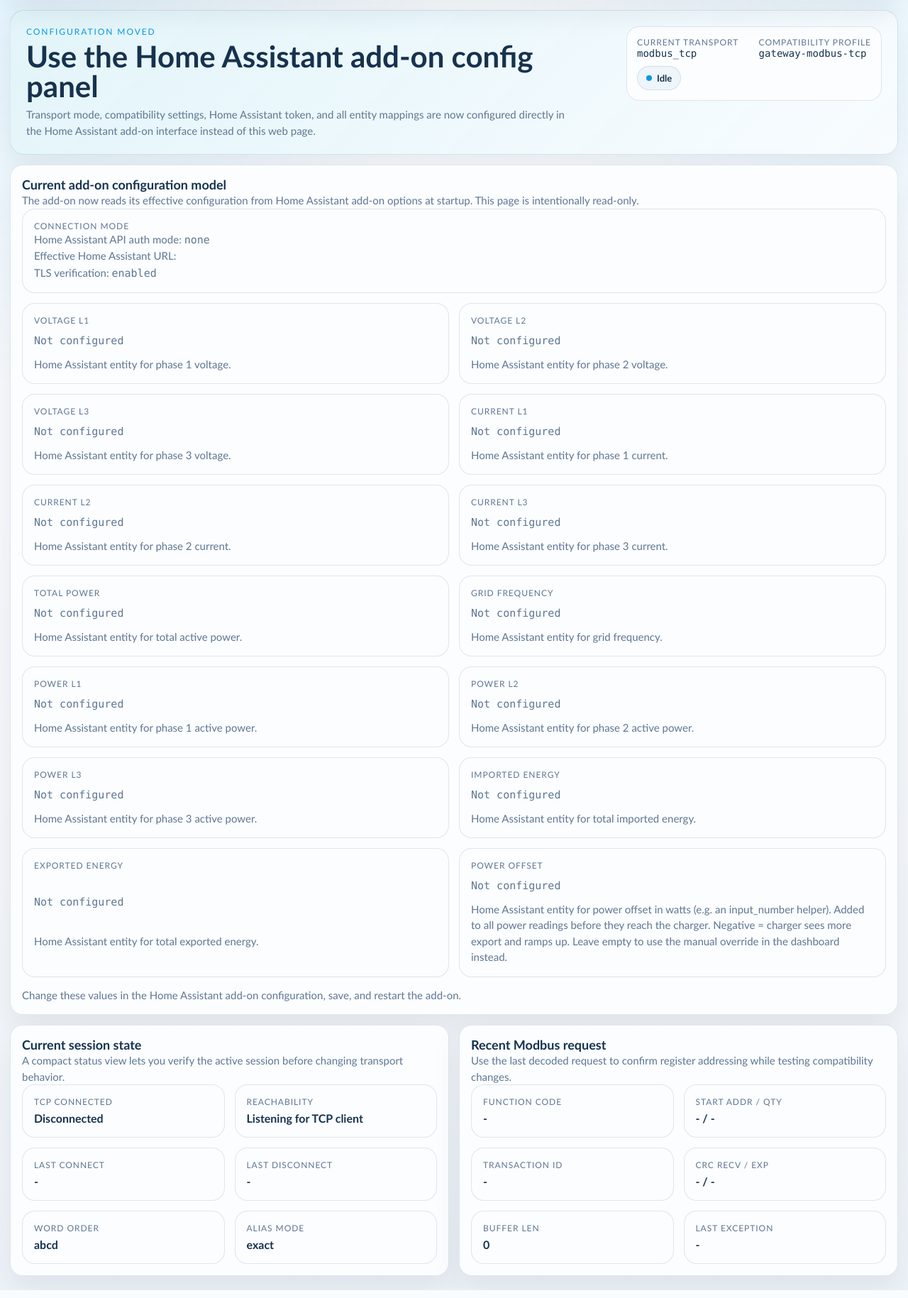
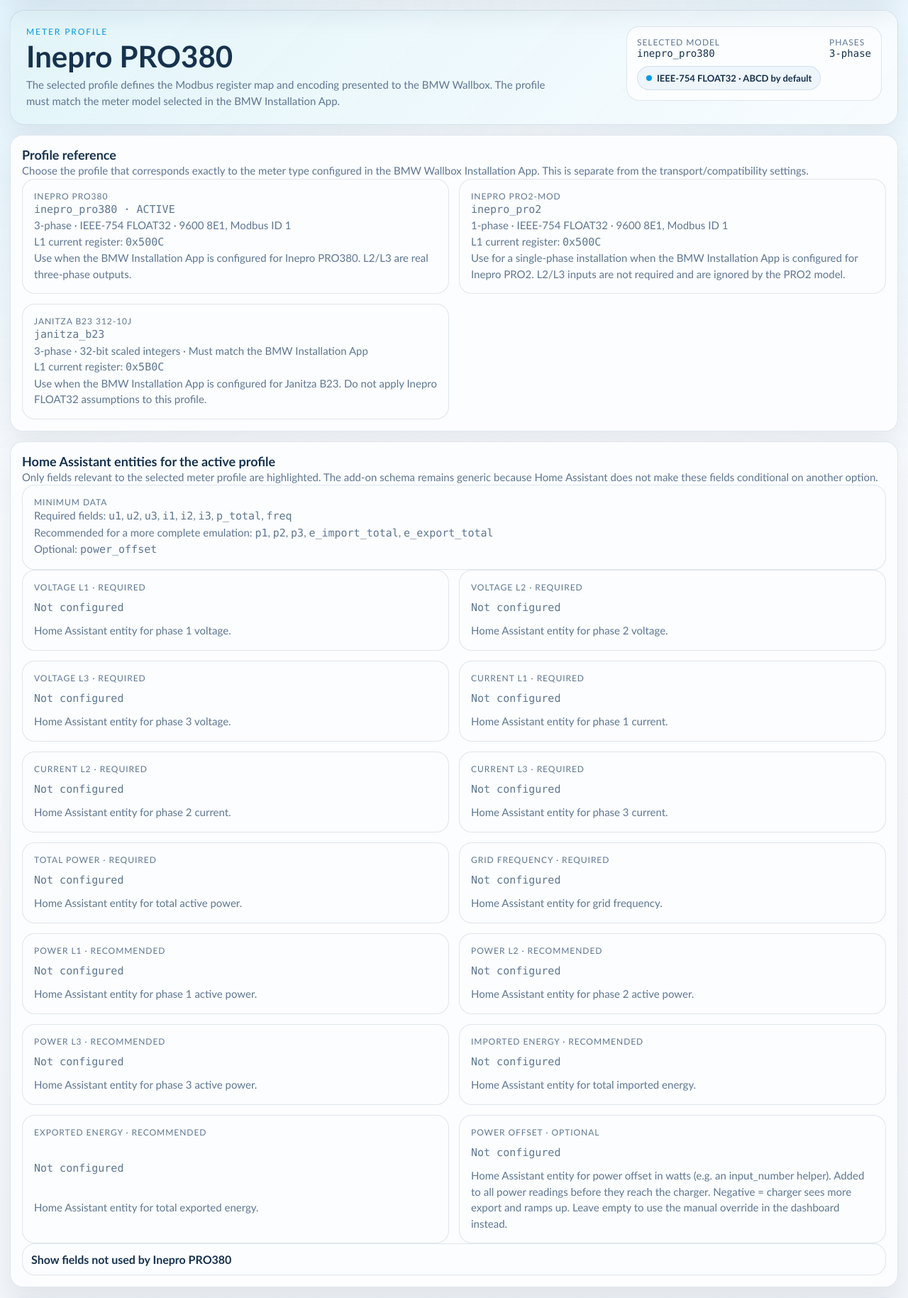
Before and after one commit to romulocintra/bmw_wallboxproxy, a Flask app: page /settings in a window 1280 px wide. Shown: the part 69-1898 px from the top of the page at 71% size. Run offline with Flask 3, Linux system fonts and the light colour scheme; parts of the project's set-up code (start-up, migrations or seed data) failed here and were passed over.

Commit message:
feat: add meter profile configuration guide

```diff
--- a/bmw_wallboxproxy/templates/settings.html
+++ b/bmw_wallboxproxy/templates/settings.html
@@ -1,27 +1,27 @@
 {% extends "base.html" %}
 
-{% block title %}Settings | BMW Meter Emulator{% endblock %}
+{% block title %}Settings | BMW Wallbox Multi-Meter{% endblock %}
 
 {% block content %}
   <section class="card hero hero-settings">
     <div class="hero-top">
       <div class="hero-copy">
-        <div class="eyebrow">Configuration moved</div>
-        <h1>Use the Home Assistant add-on config panel</h1>
-        <p>Transport mode, compatibility settings, Home Assistant token, and all entity mappings are now configured directly in the Home Assistant add-on interface instead of this web page.</p>
+        <div class="eyebrow">Meter profile</div>
+        <h1>{{ meter_profile.label }}</h1>
+        <p>The selected profile defines the Modbus register map and encoding presented to the BMW Wallbox. The profile must match the meter model selected in the BMW Installation App.</p>
       </div>
       <div class="refresh-box compact-summary">
         <div class="refresh-row stacked-row">
           <div>
-            <div class="tiny-label">Current transport</div>
-            <div class="refresh-value" id="hero_transport_mode">-</div>
+            <div class="tiny-label">Selected model</div>
+            <div class="refresh-value monospace">{{ meter_model }}</div>
           </div>
           <div>
-            <div class="tiny-label">Compatibility profile</div>
-            <div class="refresh-value" id="compatibility_profile">-</div>
+            <div class="tiny-label">Phases</div>
+            <div class="refresh-value">{{ meter_profile.phases }}</div>
           </div>
         </div>
-        <div class="badge-row"><div class="badge neutral" id="hero_connection_badge"><span class="badge-dot"></span><span>Waiting for client</span></div></div>
+        <div class="badge-row"><div class="badge neutral"><span class="badge-dot"></span><span>{{ meter_profile.encoding }} · {{ meter_profile.byte_order }}</span></div></div>
       </div>
     </div>
   </section>
@@ -29,31 +29,81 @@
   <section class="card panel">
     <div class="panel-head">
       <div>
-        <h2>Current add-on configuration model</h2>
-        <div class="panel-note">The add-on now reads its effective configuration from Home Assistant add-on options at startup. This page is intentionally read-only.</div>
+        <h2>Profile reference</h2>
+        <div class="panel-note">Choose the profile that corresponds exactly to the meter type configured in the BMW Wallbox Installation App. This is separate from the transport/compatibility settings.</div>
       </div>
     </div>
 
-    <div class="controls-stack">
-      <div class="control-box">
-        <div class="subheading">Connection mode</div>
-        <div class="note">Home Assistant API auth mode: <span class="monospace">{{ ha_auth_mode }}</span></div>
-        <div class="note">Effective Home Assistant URL: <span class="monospace">{{ ha_url }}</span></div>
-        <div class="note">TLS verification: <span class="monospace">{{ 'enabled' if ha_verify_tls else 'disabled' }}</span></div>
+    <div class="settings-overview-grid">
+      {% for profile in meter_profiles %}
+        <div class="control-box{% if profile.key == meter_model %} active-profile{% endif %}">
+          <div class="subheading">{{ profile.label }}</div>
+          <div class="note monospace">{{ profile.key }}{% if profile.key == meter_model %} · ACTIVE{% endif %}</div>
+          <div class="note">{{ profile.phases }} · {{ profile.encoding }} · {{ profile.serial }}</div>
+          <div class="note">L1 current register: <span class="monospace">{{ profile.current_register }}</span></div>
+          <div class="note">{{ profile.notes }}</div>
+        </div>
+      {% endfor %}
+    </div>
+  </section>
+
+  <section class="card panel">
+    <div class="panel-head">
+      <div>
+        <h2>Home Assistant entities for the active profile</h2>
+        <div class="panel-note">Only fields relevant to the selected meter profile are highlighted. The add-on schema remains generic because Home Assistant does not make these fields conditional on another option.</div>
       </div>
+    </div>
 
+    <div class="control-box">
+      <div class="subheading">Minimum data</div>
+      <div class="note">Required fields: {% for key in meter_profile.required %}<span class="monospace">{{ key }}</span>{% if not loop.last %}, {% endif %}{% endfor %}</div>
+      <div class="note">Recommended for a more complete emulation: {% for key in meter_profile.recommended %}<span class="monospace">{{ key }}</span>{% if not loop.last %}, {% endif %}{% endfor %}</div>
+      {% if meter_profile.optional %}<div class="note">Optional: {% for key in meter_profile.optional %}<span class="monospace">{{ key }}</span>{% if not loop.last %}, {% endif %}{% endfor %}</div>{% endif %}
+    </div>
+
+    <div class="entity-grid">
+      {% for field in meter_profile.fields if field.used %}
+        <div class="control-box entity-field">
+          <div class="subheading">{{ field.label }} <span class="small">· {{ field.role }}</span></div>
+          <div class="note monospace">{{ field.value or 'Not configured' }}</div>
+          <div class="note">{{ field.help }}</div>
+        </div>
+      {% endfor %}
+    </div>
+
+    <details class="profile-fields-details">
+      <summary>Show fields not used by {{ meter_profile.label }}</summary>
       <div class="entity-grid">
-        {% for field in ha_entity_fields %}
+        {% for field in meter_profile.fields if not field.used %}
           <div class="control-box entity-field">
             <div class="subheading">{{ field.label }}</div>
             <div class="note monospace">{{ field.value or 'Not configured' }}</div>
-            <div class="note">{{ field.help }}</div>
+            <div class="note">This field is not used by the active profile.</div>
           </div>
         {% endfor %}
       </div>
+    </details>
+  </section>
 
-      <div class="toolbar ha-actions">
-        <div class="note">Change these values in the Home Assistant add-on configuration, save, and restart the add-on.</div>
+  <section class="card panel">
+    <div class="panel-head">
+      <div>
+        <h2>Connection and compatibility</h2>
+        <div class="panel-note">These settings control how Modbus frames reach the proxy. They do not select the meter register map.</div>
+      </div>
+    </div>
+    <div class="controls-stack">
+      <div class="control-box">
+        <div class="subheading">Home Assistant API</div>
+        <div class="note">Authentication mode: <span class="monospace">{{ ha_auth_mode }}</span></div>
+        {% if supervisor_mode %}<div class="note">Home Assistant Supervisor mode is active.</div>{% else %}<div class="note">Effective URL: <span class="monospace">{{ ha_url }}</span></div>{% endif %}
+        <div class="note">TLS verification: <span class="monospace">{{ 'enabled' if ha_verify_tls else 'disabled' }}</span></div>
+      </div>
+      <div class="control-box">
+        <div class="subheading">Where to change configuration</div>
+        <div class="note">Change <span class="monospace">meter_model</span>, transport settings and entity mappings in the Home Assistant add-on configuration, then save and restart the add-on.</div>
+        <div class="note">This page is read-only and shows the effective runtime configuration.</div>
       </div>
     </div>
   </section>
@@ -63,10 +113,9 @@
       <div class="panel-head">
         <div>
           <h2>Current session state</h2>
-          <div class="panel-note">A compact status view lets you verify the active session before changing transport behavior.</div>
+          <div class="panel-note">Verify the active transport before changing compatibility settings.</div>
         </div>
       </div>
-
       <div class="kv-grid">
         <div class="kv"><div class="small">TCP connected</div><div class="value" id="tcp_connected">-</div></div>
         <div class="kv"><div class="small">Reachability</div><div class="value" id="transport_reachability">-</div></div>
@@ -81,10 +130,9 @@
       <div class="panel-head">
         <div>
           <h2>Recent Modbus request</h2>
-          <div class="panel-note">Use the last decoded request to confirm register addressing while testing compatibility changes.</div>
+          <div class="panel-note">Use the last decoded request to confirm that the wallbox is polling the expected register family.</div>
         </div>
       </div>
-
       <div class="kv-grid">
         <div class="kv"><div class="small">Function code</div><div class="value" id="last_fc">-</div></div>
         <div class="kv"><div class="small">Start addr / qty</div><div class="value" id="last_addr_qty">-</div></div>
```
